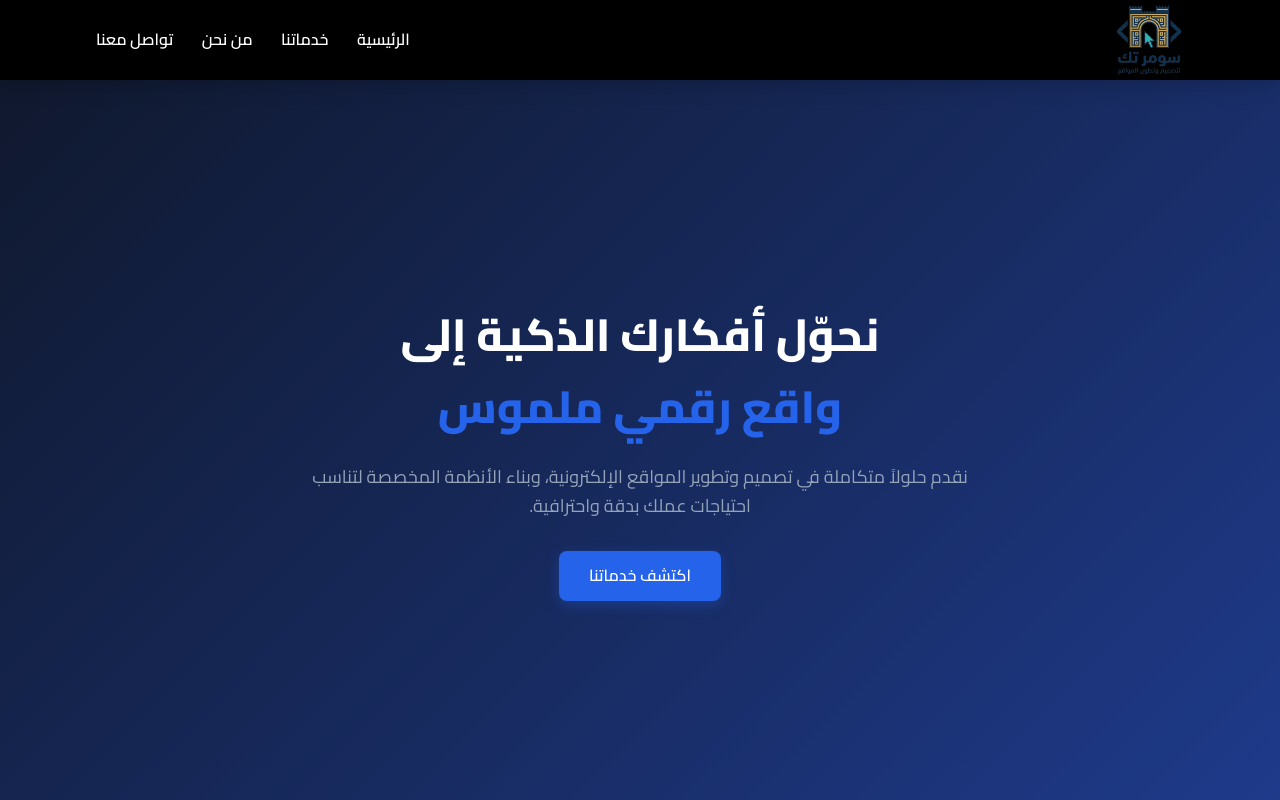
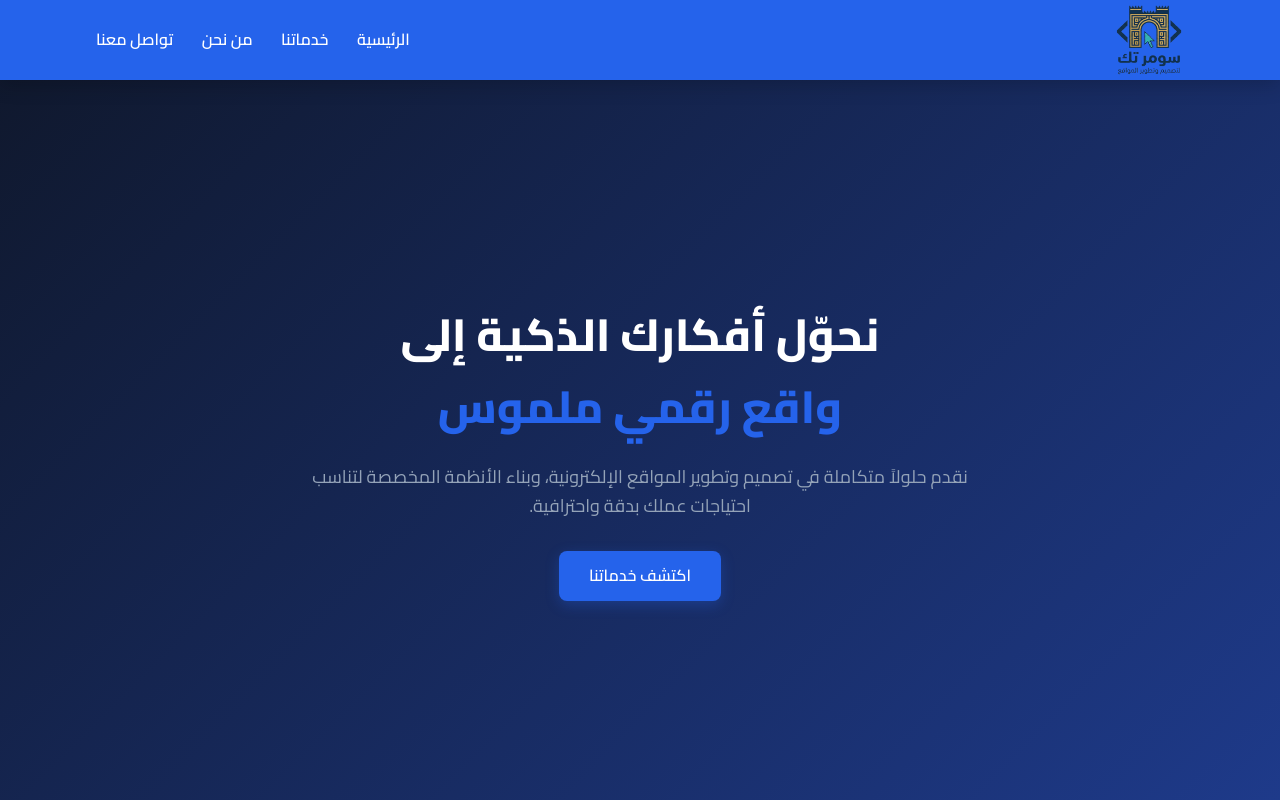
Before and after one commit to mustafagampo/sumer-tk, a plain HTML site: page index.html in a window 1280 px wide. Shown: the top 800 px of the page. Drawn offline with Linux system fonts and the light colour scheme.

Commit message:
Restore general styles and layout for the site

```diff
--- a/style.css
+++ b/style.css
@@ -35,7 +35,7 @@ a {
 
 /* القائمة العلوية المتناغمة مع الشعار الأسود */
 .navbar {
-    background-color: #000000;
+    background-color: #2563eb;
     position: fixed;
     top: 0;
     width: 100%;
```
